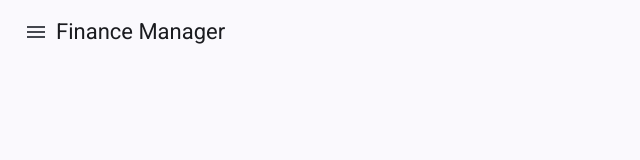
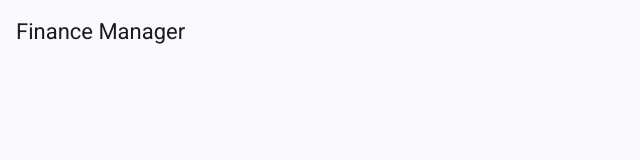
Before and after one commit to Adrian-DG/finance-manager-webclient, an Angular app: page /authentication in a window 1280 px wide. Before the commit this address led to /. Shown: the top 160 px of the page, without its empty margins (0-640 px from the left). Built offline with nearby package versions, Linux system fonts and the light colour scheme.

Commit message:
app component page (minor changes) ensuring user is authenticated

```diff
--- a/src/app/app.component.html
+++ b/src/app/app.component.html
@@ -2,10 +2,14 @@
 	<header>
 		<mat-toolbar>
 			<mat-toolbar-row>
+				@if(this._auth.isAuthenticated$(); as authenticated) {
 				<button mat-icon-button (click)="sidenav.toggle()">
 					<mat-icon>menu</mat-icon>
 				</button>
+
+				} @else {
 				<span>Finance Manager</span>
+				}
 			</mat-toolbar-row>
 		</mat-toolbar>
 	</header>
--- a/src/app/app.component.ts
+++ b/src/app/app.component.ts
@@ -6,6 +6,7 @@ import { MatSidenavModule } from '@angular/material/sidenav';
 import { MatIconModule } from '@angular/material/icon';
 import { LinkListComponent } from './shared/ui/link-list/link-list.component';
 import { IUrlOption } from './shared/models/Iurl-option.model';
+import { AuthService } from './auth/services/auth.service';
 
 @Component({
 	selector: 'app-root',
@@ -31,6 +32,8 @@ export class AppComponent {
 		{ name: 'Incomes', url: '/incomes' },
 	];
 
+	constructor(public readonly _auth: AuthService) {}
+
 	toogleSidenav() {
 		this.isSidenavOpen = !this.isSidenavOpen;
 	}
--- a/src/app/app.routes.ts
+++ b/src/app/app.routes.ts
@@ -7,5 +7,25 @@ export const routes: Routes = [
 			import('./accounts/index/index.component').then(
 				(c) => c.IndexComponent
 			),
+		canActivate: [false], //  TODO: should be protected with an Authentication guard
+	},
+	{
+		path: 'authentication',
+		loadComponent: () =>
+			import('./auth/pages/index/index.component').then(
+				(c) => c.IndexComponent
+			),
+	},
+	{
+		path: '',
+		redirectTo: 'authentication',
+		pathMatch: 'full',
+	},
+	{
+		path: '**',
+		loadComponent: () =>
+			import('./shared/ui/not-found/not-found.component').then(
+				(c) => c.NotFoundComponent
+			),
 	},
 ];
```
